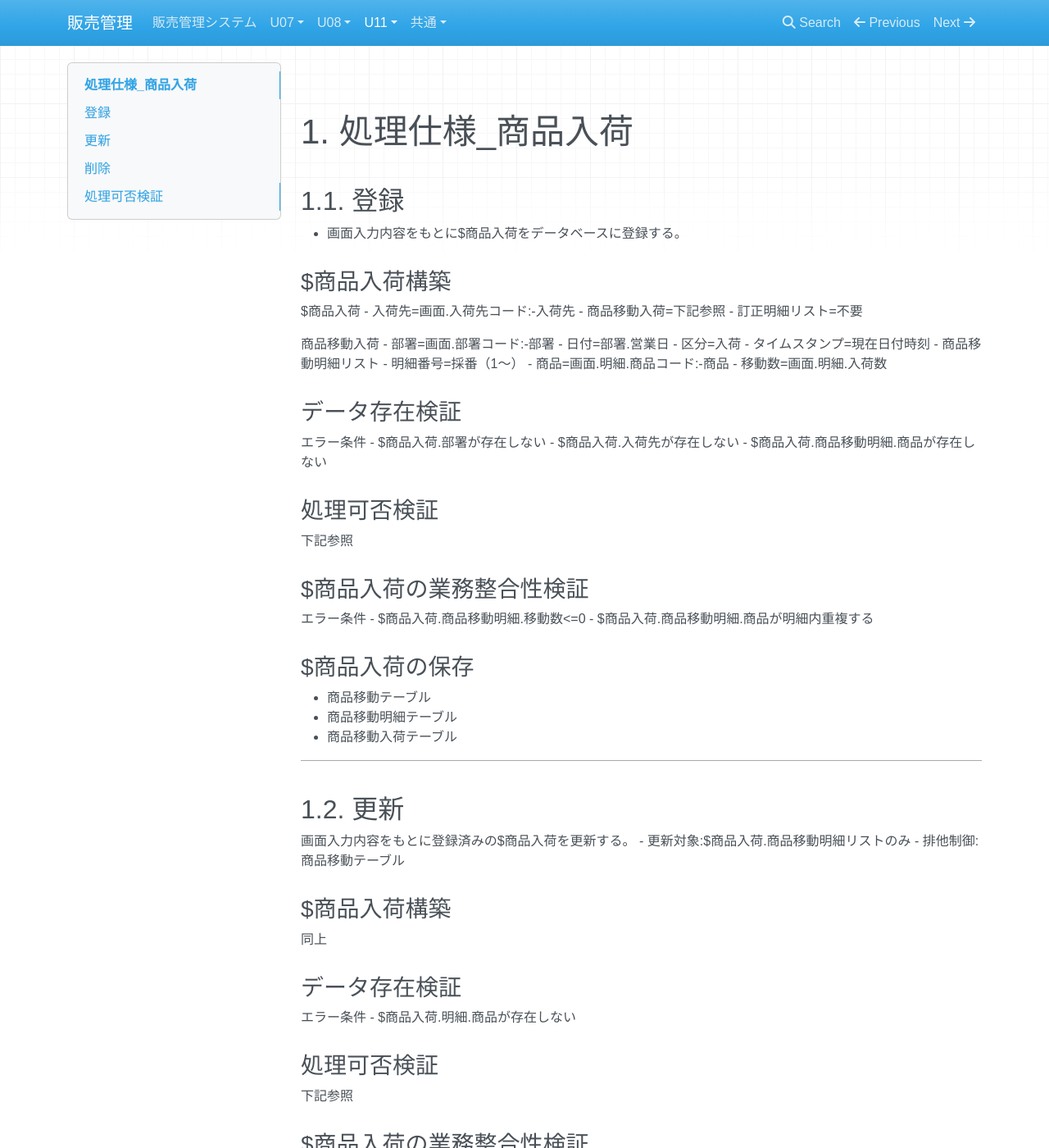
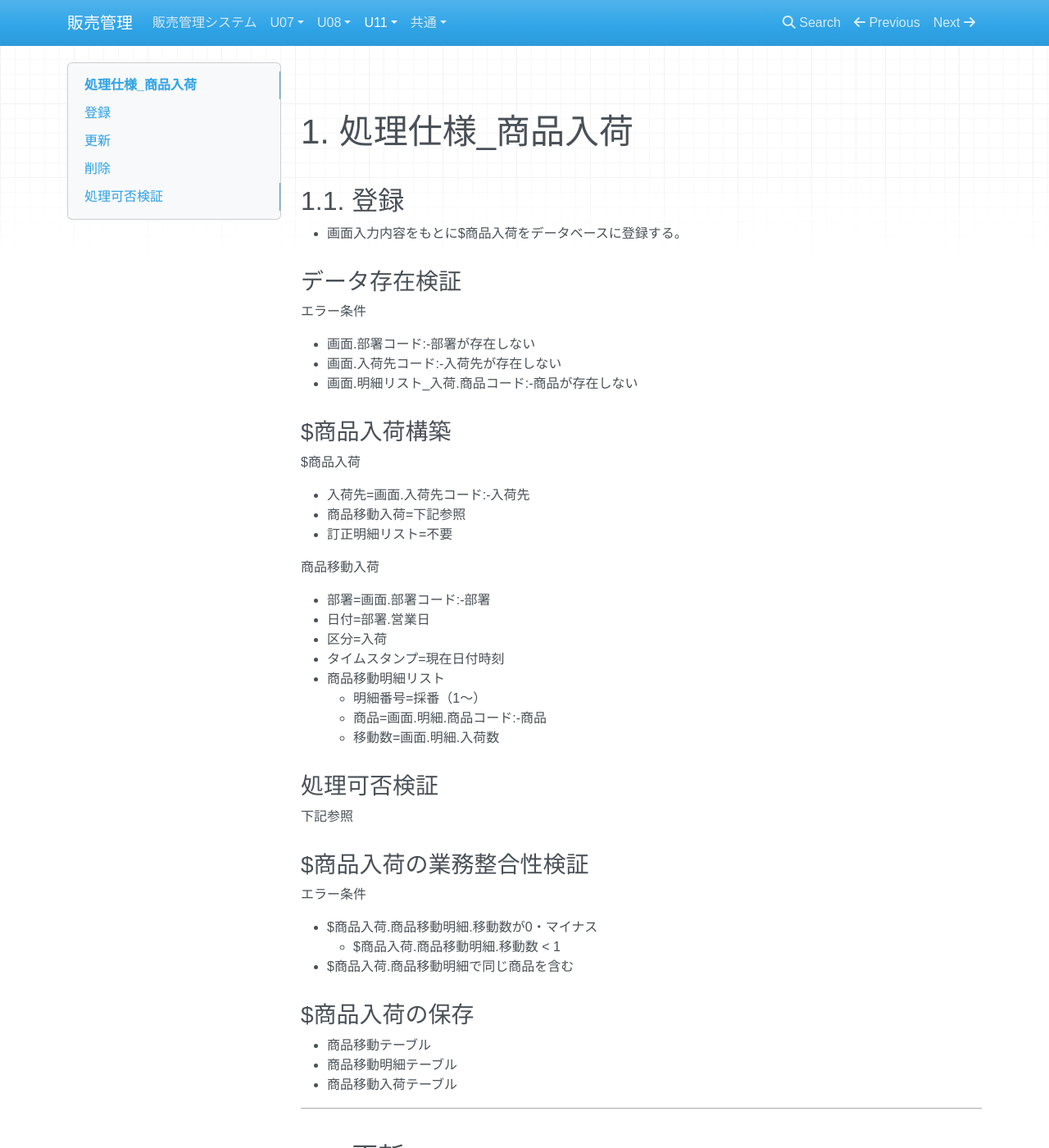
Before and after one commit to ShowKa/HanbaiKanriDoc, an MkDocs documentation site: the page built from docs/U11/U11G003商品入荷/3.0.処理仕様_商品入荷.md, in a window 1280 px wide and 1400 px high. Shown: the whole window at 82% size. Built offline with MkDocs 1.6.1, drawn with Linux system fonts in a browser that asks for light colours; nearby versions of some CDN libraries; some of the changed text lies outside the part shown.

Commit message:
fix 処理仕様
fix 処理仕様

```diff
--- a/docs/U11/U11G003商品入荷/3.0.処理仕様_商品入荷.md
+++ b/docs/U11/U11G003商品入荷/3.0.処理仕様_商品入荷.md
@@ -4,14 +4,24 @@
 
 - 画面入力内容をもとに$商品入荷をデータベースに登録する。
 
+### データ存在検証
+
+エラー条件
+
+- 画面.部署コード:-部署が存在しない
+- 画面.入荷先コード:-入荷先が存在しない
+- 画面.明細リスト_入荷.商品コード:-商品が存在しない
+
 ### $商品入荷構築
 
 $商品入荷
+
 - 入荷先=画面.入荷先コード:-入荷先
 - 商品移動入荷=下記参照
 - 訂正明細リスト=不要
 
 商品移動入荷
+
 - 部署=画面.部署コード:-部署
 - 日付=部署.営業日
 - 区分=入荷
@@ -21,13 +31,6 @@ $商品入荷
     - 商品=画面.明細.商品コード:-商品
     - 移動数=画面.明細.入荷数
 
-### データ存在検証
-
-エラー条件
-- $商品入荷.部署が存在しない
-- $商品入荷.入荷先が存在しない
-- $商品入荷.商品移動明細.商品が存在しない
-
 ### 処理可否検証
 
 下記参照
@@ -35,8 +38,10 @@ $商品入荷
 ### $商品入荷の業務整合性検証
 
 エラー条件
-- $商品入荷.商品移動明細.移動数<=0
-- $商品入荷.商品移動明細.商品が明細内重複する
+
+- $商品入荷.商品移動明細.移動数が0・マイナス
+    - $商品入荷.商品移動明細.移動数 < 1
+- $商品入荷.商品移動明細で同じ商品を含む
 
 ### $商品入荷の保存
 
@@ -48,18 +53,21 @@ $商品入荷
 
 ## 更新
 
-画面入力内容をもとに登録済みの$商品入荷を更新する。
+- 画面入力内容をもとに登録済みの$商品入荷を更新する
 - 更新対象:$商品入荷.商品移動明細リストのみ
-- 排他制御:商品移動テーブル
+    - 画面.明細リスト_入荷を更新対象とする
+    - 画面.ヘッダは更新対象としない
+- 排他制御対象レコード：商品移動入荷テーブル
+
+### データ存在検証
+
+エラー条件
+
+- 画面.明細_入荷.商品コード:-商品が存在しない
 
 ### $商品入荷構築
 
 同上
-
-### データ存在検証
-
-エラー条件
-- $商品入荷.明細.商品が存在しない
 
 ### 処理可否検証
 
@@ -72,8 +80,11 @@ $商品入荷
 ### $商品入荷の更新時整合性検証
 
 エラー条件
-- $商品入荷.入荷日 != $商品入荷.部署.営業日
-- [マイナス商品在庫](/u11/仕様/マイナス商品在庫)
+
+- 営業日が変わり、入荷日を過ぎている
+    - $商品入荷.入荷日 != $商品入荷.部署.営業日
+- 商品移動の更新の結果、商品の在庫数がマイナスになる
+    - [マイナス商品在庫](/u11/仕様/マイナス商品在庫)
 
 ### $商品入荷の保存
 
@@ -83,8 +94,8 @@ $商品入荷
 
 ## 削除
 
-- $商品入荷をデータベースから削除する。
-- 排他制御:商品移動テーブル
+- 登録済みの$商品入荷を削除する。
+- 排他制御対象レコード：商品移動入荷テーブル
 
 ### 処理可否検証
 
@@ -93,8 +104,11 @@ $商品入荷
 ### $商品入荷の削除時整合性検証
 
 エラー条件
-- $商品入荷.入荷日 != $商品入荷.部署.営業日
-- [マイナス商品在庫](/u11/仕様/マイナス商品在庫)
+
+- 営業日が変わり、入荷日を過ぎている。
+    - $商品入荷.入荷日 != $商品入荷.部署.営業日
+- 商品移動の削除の結果、商品の在庫数がマイナスになる
+    - [マイナス商品在庫](/u11/仕様/マイナス商品在庫)
 
 ### $商品入荷の削除
 
@@ -108,10 +122,10 @@ $商品入荷
 
 ### 排他制御
 
-エラー条件
-- $商品入荷.部署が[商品棚卸中](/U11/仕様/商品棚卸中)
+- $商品入荷.部署が棚卸中の場合エラー
+    - [商品棚卸中](/U11/仕様/商品棚卸中)
 
 ### ユーザー権限チェック
 
-エラー条件
-- ユーザー:-社員.所属部署 != $商品入荷.部署
+- $商品入荷.部署がユーザーの部署と異なる場合エラー
+    - ユーザー:-社員.所属部署 != $商品入荷.部署
```
